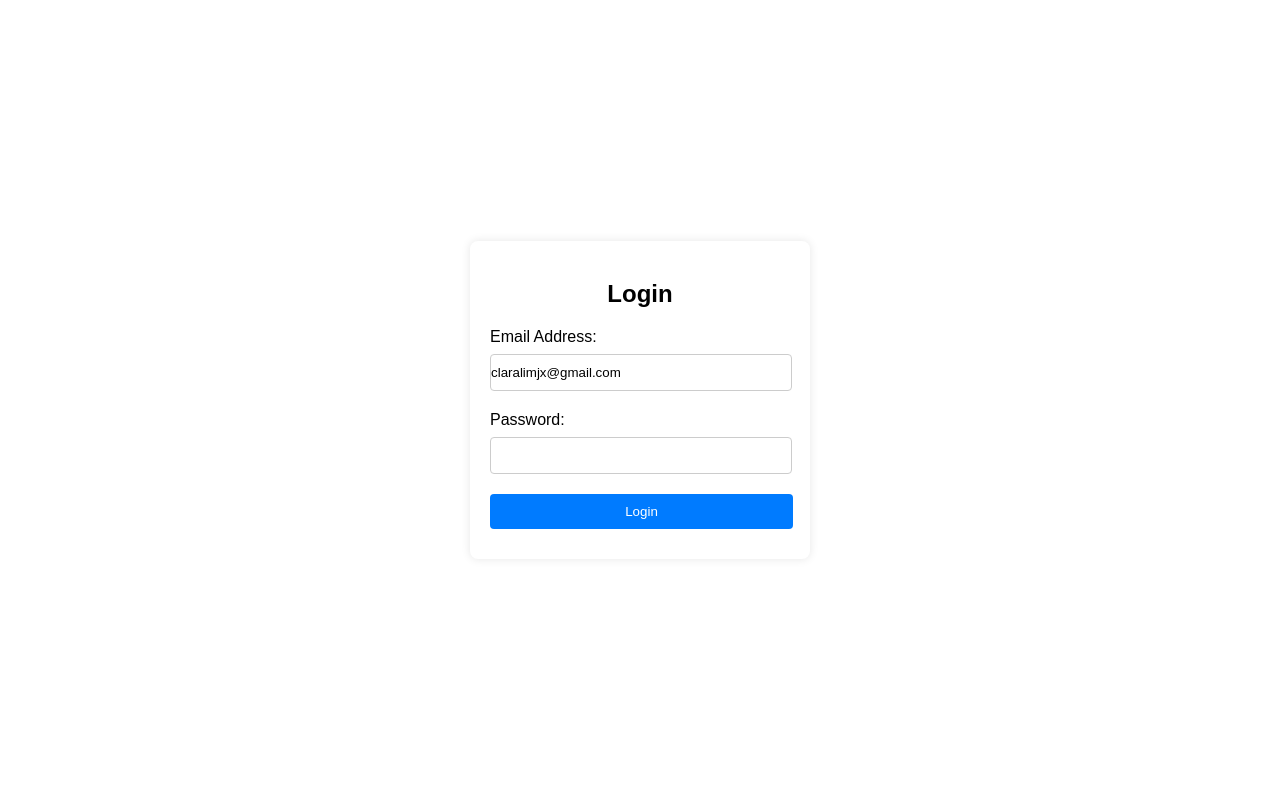
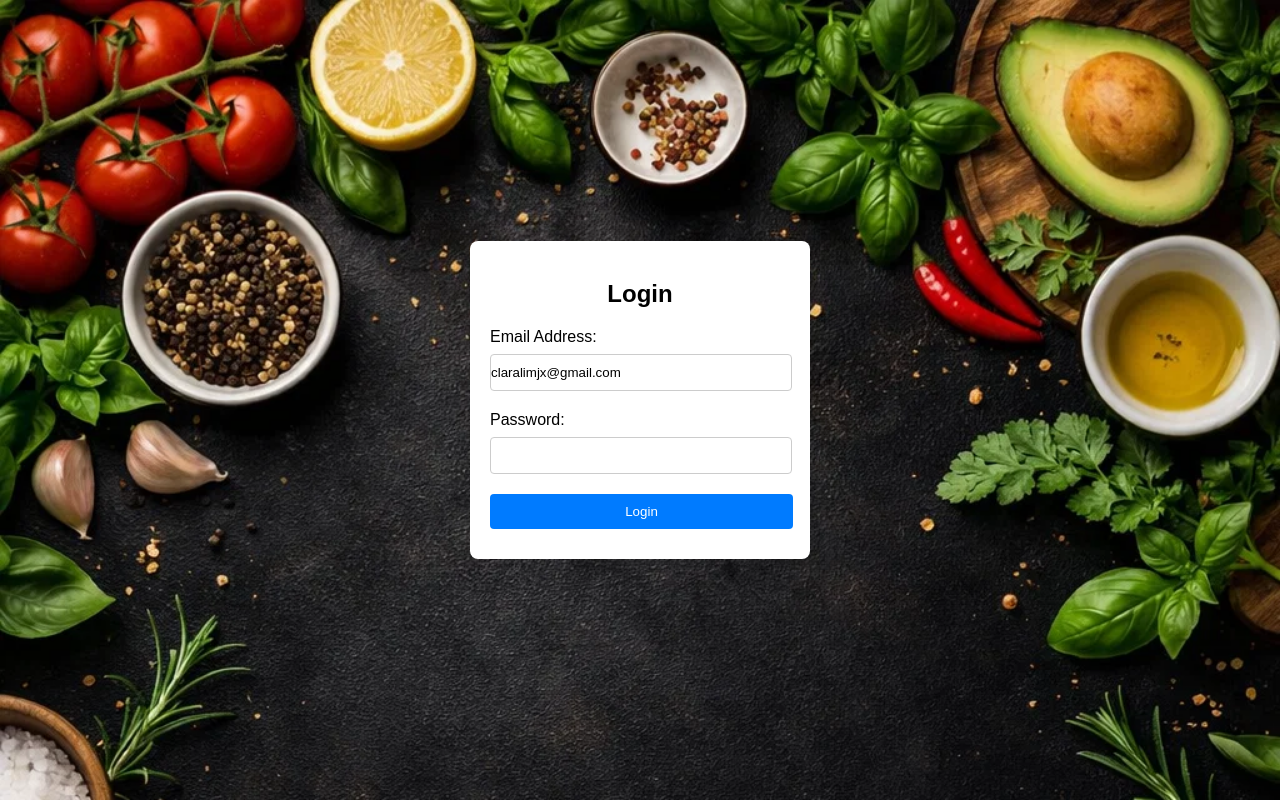
Before and after one commit to NickusLeeJiaSheng/food-order, a website: page login.html in a window 1280 px wide. Drawn offline with Linux system fonts and the light colour scheme; the site is published under a folder, as on GitHub Pages, so addresses that start at the root find nothing.

Commit message:
update to login page background

```diff
--- a/login.html
+++ b/login.html
@@ -13,7 +13,8 @@
             align-items: center;
             height: 100vh;
             margin: 0;
-            background-image: url("/login_background.webp");
+            /* Use a relative path so it works on GitHub Pages, where the site is served from /<repo>/ */
+            background-image: url("./login_background.webp");
             background-size: cover;
         }
 
```
